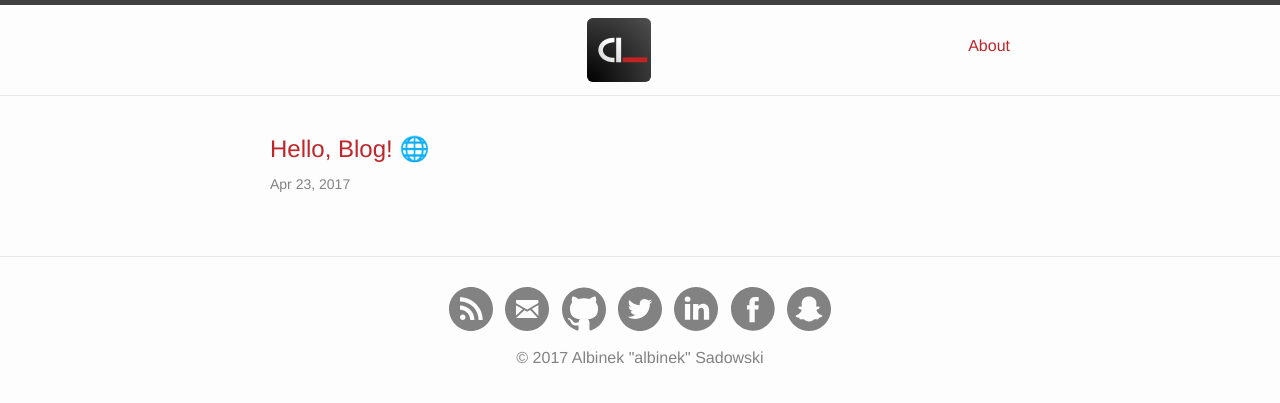
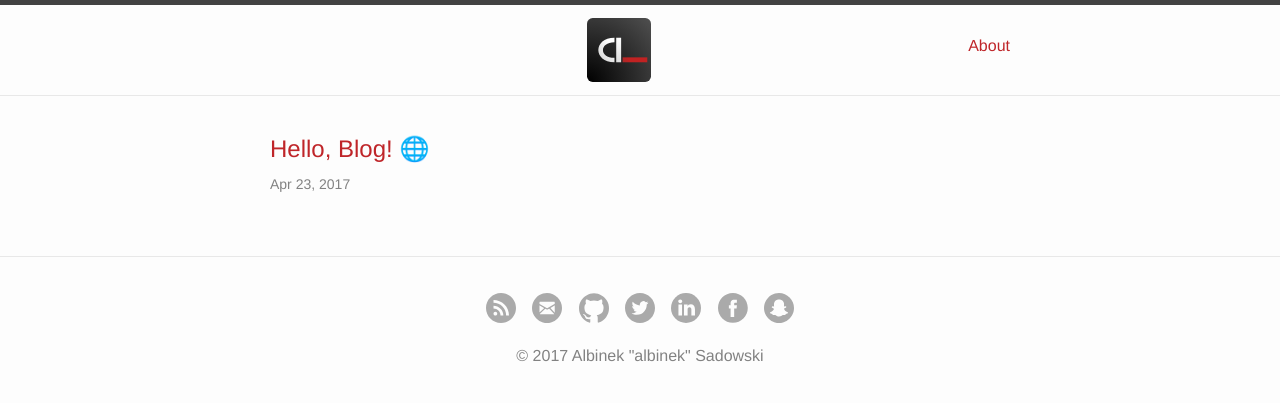
Before and after one commit to albinekcom/albinekcom.github.io, a Jekyll site: the page built from index.md, in a window 1280 px wide. Shown: the top 403 px of the page. Built offline with Jekyll 4.4.1, drawn with Linux system fonts in a browser that asks for light colours.

Commit message:
Improve footer

```diff
--- a/_includes/footer.html
+++ b/_includes/footer.html
@@ -2,13 +2,13 @@
 
   <div class="wrapper">
     <p class="contact-links">
-      <a href="{{ "/feed.xml" | relative_url }}"><img src="/assets/img/logo/rss.svg" alt="RSS" title="RSS" class="contact-link-first" /></a>
+      <a href="{{ "/feed.xml" | relative_url }}"><img src="/assets/img/logo/rss.svg" alt="RSS" title="RSS" class="contact-link" /></a>
       <a href="mailto:albinek@albinek.com"><img src="/assets/img/logo/email.svg" alt="email" title="e-mail" class="contact-link" /></a>
       <a href="https://github.com/albinekcom"><img src="/assets/img/logo/github.svg" alt="github.com" title="Github" class="contact-link" /></a>
       <a href="https://twitter.com/albinekcom"><img src="/assets/img/logo/twitter.svg" alt="twitter.com" title="Twitter" class="contact-link" /></a>
       <a href="https://www.linkedin.com/in/albinekcom"><img src="/assets/img/logo/linkedin.svg" alt="linkedin.com" title="LinkedIn" class="contact-link" /></a>
       <a href="https://www.facebook.com/albinekcom"><img src="/assets/img/logo/facebook.svg" alt="facebook.com" title="Facebook" class="contact-link" /></a>
-      <a href="https://www.snapchat.com/add/albinekcom"><img src="/assets/img/logo/snapchat.svg" alt="snapchat.com" title="Snapchat" class="contact-link-last" /></a>
+      <a href="https://www.snapchat.com/add/albinekcom"><img src="/assets/img/logo/snapchat.svg" alt="snapchat.com" title="Snapchat" class="contact-link" /></a>
     </p>
 
     <p>© {{ site.year }} {{ site.author.name }}</p>
--- a/_sass/minima/_layout.scss
+++ b/_sass/minima/_layout.scss
@@ -200,16 +200,6 @@
 
 }
 
-
-.contact-link-first {
-  margin-right: 4px;
+.contact-link {
+  padding: 6px;
 }
-
-.contact-link {
-  margin-right: 4px;
-  margin-left: 4px;
-}
-
-.contact-link-last {
-  margin-left: 4px;
-}
```
Also changed, not shown: assets/img/logo/email.svg, assets/img/logo/facebook.svg, assets/img/logo/github.svg, assets/img/logo/linkedin.svg, assets/img/logo/rss.svg, assets/img/logo/snapchat.svg, assets/img/logo/twitter.svg.
